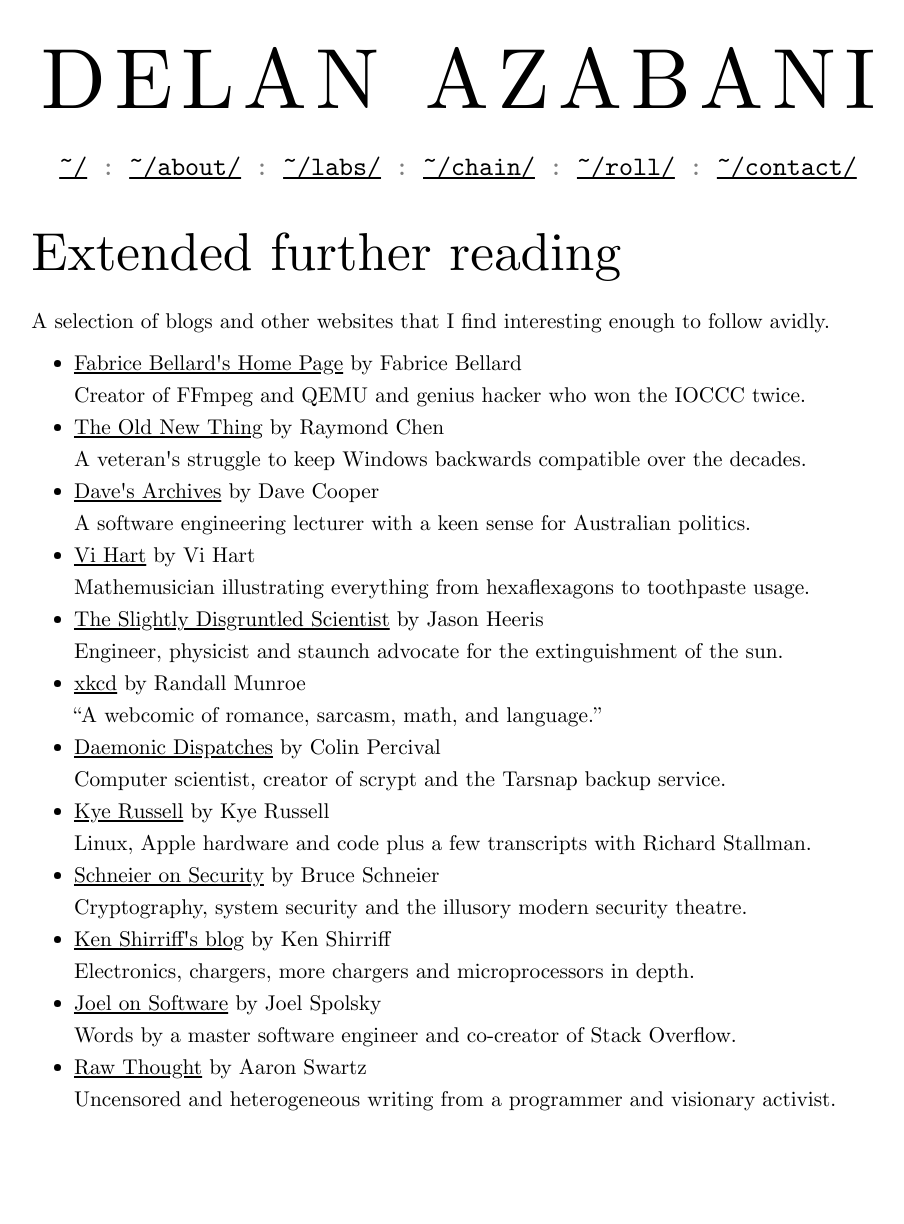
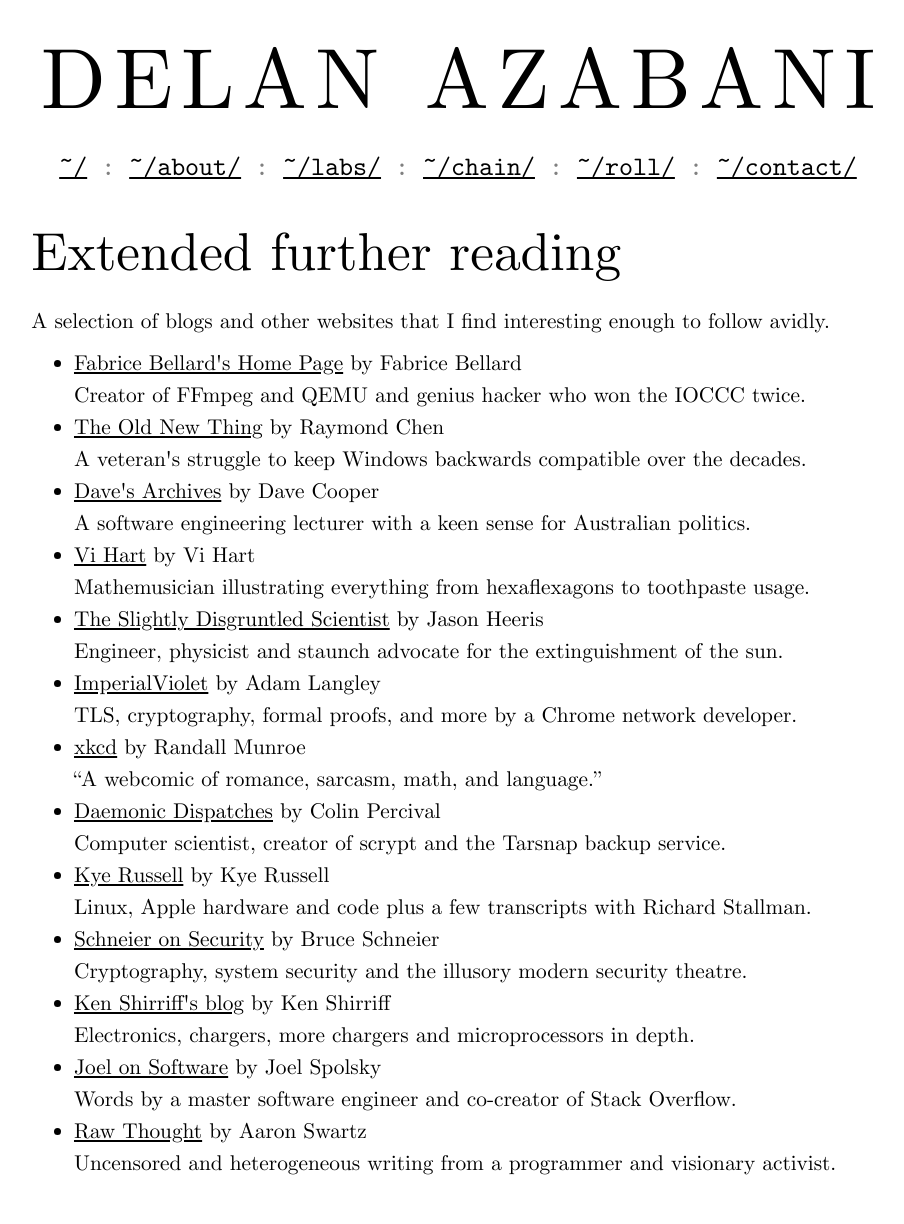
Before and after one commit to delan/www.azabani.com, a Jekyll site: the page built from roll/index.html, in a window 1280 px wide. Shown: the whole page, without its empty margins (182-1086 px from the left). Built offline with Jekyll 4.4.1, drawn with Linux system fonts in a browser that asks for light colours; before the commit the page ends 1160 px from its top, so only the background shows below that.

Commit message:
add imperialviolet.org to roll

```diff
--- a/roll/index.html
+++ b/roll/index.html
@@ -25,6 +25,10 @@
 	    > by Jason Heeris<br>
 	    Engineer, physicist and staunch advocate for the extinguishment of
 	    the sun.
+	<li><a href="https://www.imperialviolet.org/">ImperialViolet</a> by Adam
+	    Langley<br>
+	    TLS, cryptography, formal proofs, and more by a Chrome network
+	    developer.
 	<li><a href="http://xkcd.com/">xkcd</a> by Randall Munroe<br>
 	    “A webcomic of romance, sarcasm, math, and language.”
 	<li><a href="http://www.daemonology.net/blog/">Daemonic Dispatches</a>
```
